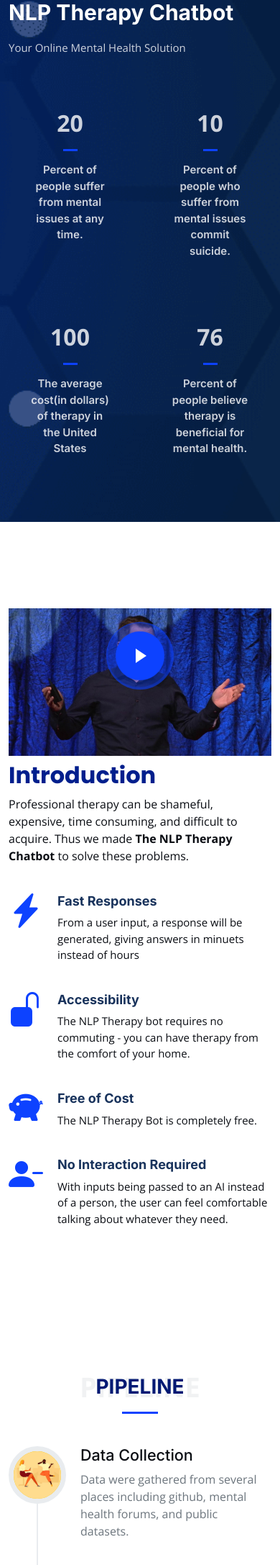
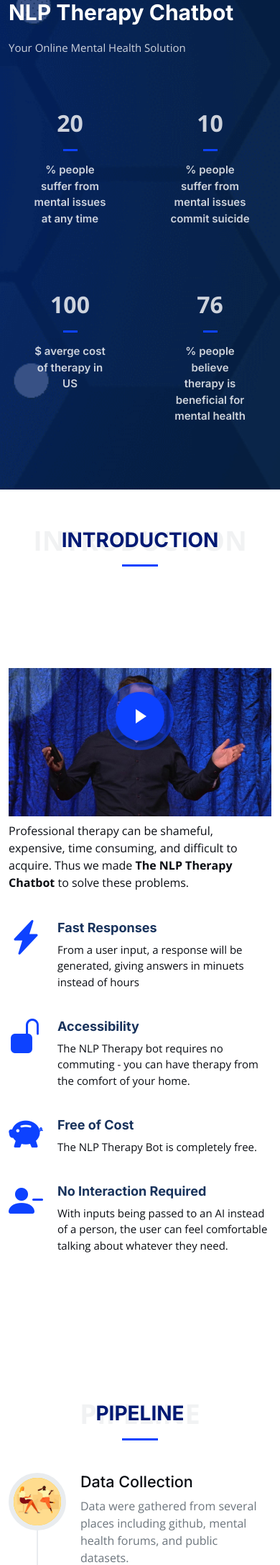
Before and after one commit to cmou2/C2022-BatchC-nlp-masked_gorillas, a Flask app: page / in a window 390 px wide. Shown: the part 436-2610 px from the top of the page at 72% size. Run offline with Flask 2, Linux system fonts and the light colour scheme; some libraries are stand-ins or nearby versions.

Commit message:
Second Commit

```diff
--- a/app/main.py
+++ b/app/main.py
@@ -3,7 +3,7 @@ from flask import Flask, render_template, request, redirect, url_for
 from utils import get_base_url
 import openai
 import requests
-openai.api_key = "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"
+openai.api_key = "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"
 from nltk.tokenize import sent_tokenize
 
 # setup the webserver
--- a/app/templates/index.html
+++ b/app/templates/index.html
@@ -6,8 +6,9 @@
     <title> NLP Therapy Chatbot </title>
     <meta content="" name="description">
     <meta content="" name="keywords">
-    <!-- Favicons -->
-    <link href="{{url_for('static', filename = 'assets/img/favicon.png'         )}}" rel="icon">
+    <!-- Favicons
+    <link href="{{url_for('static', filename = 'assets/img/favicon.png'         )}}" rel="icon">-->
+    <link rel="icon" sizes="192x192" href="https://static.wixstatic.com/media/12b467_a4ceef0f338c41c7885cb083ea36a00f%7Emv2_d_1742_1743_s_2.png/v1/fill/w_32%2Ch_32%2Clg_1%2Cusm_0.66_1.00_0.01/12b467_a4ceef0f338c41c7885cb083ea36a00f%7Emv2_d_1742_1743_s_2.png">
     <link href="{{url_for('static', filename = 'assets/img/apple-touch-icon.png')}}" rel="apple-touch-icon">
     <!-- Google Fonts -->
     <link href="https://fonts.googleapis.com" rel="preconnect">
@@ -95,7 +99,7 @@
                   <span class="purecounter" data-purecounter-duration="1"
                   data-purecounter-end="20" data-purecounter-start="0"></span>
                   <p>
-                    Percent of people suffer from mental issues at any time.
+                    % people suffer from mental issues at any time
                   </p>
                 </div>
               </div>
@@ -106,7 +110,7 @@
                   <span class="purecounter" data-purecounter-duration="1"
                   data-purecounter-end="10" data-purecounter-start="0"></span>
                   <p>
-                    Percent of people who suffer from mental issues commit suicide.
+                    % people suffer from mental issues commit suicide
                   </p>
                 </div>
               </div>
@@ -117,8 +121,7 @@
                   <span class="purecounter" data-purecounter-duration="1"
                   data-purecounter-end="100" data-purecounter-start="0"></span>
                   <p>
-                    The average cost(in dollars) of therapy in the United
-                    States
+                    $ averge cost of therapy in US
                   </p>
                 </div>
               </div>
@@ -129,7 +132,7 @@
                   <span class="purecounter" data-purecounter-duration="1"
                   data-purecounter-end="76" data-purecounter-start="0"></span>
                   <p>
-                    Percent of people believe therapy is beneficial for mental health.
+                    % people believe therapy is beneficial for mental health
                   </p>
                 </div>
               </div>
@@ -148,9 +151,17 @@
     <main id="main">
       <!-- ======= About Us Section Team 2======= -->
       <section class="about pt-0" id="about">
+        <br>
         <div class="container" data-aos="fade-up">
+          <div class="section-header">
+              <span>Introduction</span>
+                <h2>
+                  Introduction
+                </h2>
+           </div>
           <br>
-          <br>
+
+
 
           <div class="row gy-2">
             <div class=
@@ -164,9 +175,7 @@
             </div>
 
             <div class="col-lg-6 content order-last order-lg-first">
-              <h3>
-                Introduction
-              </h3>
+
 
               <p>
                 Professional therapy can be shameful, expensive, time consuming, and difficult to acquire. Thus we made <b>The NLP Therapy Chatbot</b> to solve these problems.
@@ -442,13 +451,13 @@
 
         <div class="row gy-4 align-items-center features-item" data-aos="fade-up">
 
-          <div class="col-md-4">
-            <img src="{{url_for('static', filename = 'assets/img/logos/other-openai-thing.png')}}" class="img-fluid" alt="">
+          <div class="col-md-5">
+            <img src="{{url_for('static', filename = 'assets/img/other-openai-thing-2.png')}}" class="img-fluid" alt="">
           </div>
           <div class="col-md-7">
             <h3>What is GPT-3?</h3>
             <p class="fst-italic">
-              GTP-3 is a neural network made by Open-AI capable of generating text
+              GPT-3 is a neural network made by Open-AI capable of generating text
             </p>
             <ul>
               <li><i class="bi bi-check"></i> Created by Open-AI</li>
@@ -458,20 +467,38 @@
         </div><!-- Features Item -->
 
         <div class="row gy-4 align-items-center features-item" data-aos="fade-up">
-          <div class="col-md-2 order-1 order-md-2">
-            <img src="{{url_for('static', filename = 'assets/img/logos/openai-question.png')}}" class="img-fluid" alt="">
+          <div class="col-md-5 order-1 order-md-2">
+            <img src="{{url_for('static', filename = 'assets/img/GPTvsBERT.png')}}" class="img-fluid" alt="">
           </div>
           <div class="col-md-7 order-2 order-md-1">
             <h3>Why are we using GPT-3?</h3>
-            <p>
-              GPT-3 is a cutting edge artificial intelligent model that we used to train our model.  However, it is an expensive model and had long training times, but it was worth the quality.
-            </p>
+
+
+
+<ul>
+  <li>GPT-3 is a <b>cutting edge artificial intelligence model</b> that we used to train our model.  </li>
+  <div style="margin-left:30px">
+    <li><i class="bi bi-check"></i>It is an <b>expensive model</b> and had <b>long training times.</b> </li>
+    <li><i class="bi bi-check"></i>In the end, <b>it was worth the quality.</b>  </li>
+  </div>
+ <li>GPT-3 is not the only model on the market.  </li>
+  <br>
+  <li>Another one, named <b>BERT</b>, is good at sentiment analysis and name entity recognition.</li>
+  <div style="margin-left:30px">
+     <li><i class="bi bi-check"></i>(i.e., determining whether amazon reviews are positive or negative)</li>
+    <li><i class="bi bi-check"></i><b>However, it isn't good at text generation. </b> </li>
+  </div>
+
+  <li>GPT-3 model is one of the <b>best models</b> for text generation, so we used it to generate a response to <b>help the user</b> with their problems.</li>
+
+</ul>
+
           </div>
         </div><!-- Features Item -->
 
         <div class="row gy-4 align-items-center features-item" data-aos="fade-up">
-          <div class="col-md-2">
-            <img src="{{url_for('static', filename = 'assets/img/logos/openai-training.png')}}" class="img-fluid" alt="">
+          <div class="col-md-5">
+            <img src="{{url_for('static', filename = 'assets/img/openai-training-2.png')}}" class="img-fluid" alt="">
           </div>
           <div class="col-md-7">
             <h3>Training GPT-3</h3>
@@ -719,23 +746,23 @@
       </section>
             <div class="container" data-aos="fade-up">
           <div class="section-header">
-            <span>About Us</span>
+            <span>Testimonials</span>
             <h2>
-              About Us
+              Testimonials
             </h2>
           </div>
         </div>
       <!-- End References Section -->
       <!-- ======= Testimonials Section ======= -->
 
-      <section class="testimonials" id="testimonials" style="background-image:url({{url_for('static',filename='assets/img/chicago-skyline-rosanne-jordan.webp')}})">
+      <section class="testimonials" id="our-team" style="background-image:url({{url_for('static',filename='assets/img/chicago-skyline-rosanne-jordan.webp')}})">
         <div class="container">
           <div class="slides-1 swiper" data-aos="fade-up">
             <div class="swiper-wrapper">
               <div class="swiper-slide">
                 <div class="testimonial-item">
                   <img alt="" class="testimonial-img" src=
-                  "{{url_for('static', filename = 'assets/img/testimonials/testimonials-1.jpg')}}">
+                  "{{url_for('static', filename = 'assets/img/testimonials/testimonials-Jonathan.jpeg')}}">
                   <h3>
                     Chunjiang Mou
                   </h3>
@@ -752,7 +779,8 @@
                   </div>
 
                   <p>
-                    About Me Section
+                    <i class="bi bi-quote quote-icon-left"></i> I had a wonderful time in Batch C. My students are talented, innovative, and motivated. So proud of you! <i class=
+                    "bi bi-quote quote-icon-right"></i>
                   </p>
                 </div>
               </div>
@@ -832,10 +857,12 @@
                     "bi bi-star-fill"></i><i class=
                     "bi bi-star-fill"></i><i class="bi bi-star-fill"></i>
                   </div>
+                  <p>
+                  <i class="bi bi-quote quote-icon-left"></i>
+                    My experience at AI Camp was GREAT! I really enjoyed learning about AI and creating our chatbot. It was truly an amazing experience.<i class="bi bi-quote quote-icon-right"></i>
+                  </p>
 
-                  <p>
-                    About Me
-                  </p>
+
                 </div>
               </div>
               <!-- End testimonial item -->
```
Also changed, not shown: other parts of app/templates/index.html (+11 -15 lines), app/templates/get-a-quote.html (+26 -74 lines), app/static/assets/img/GPTvsBERT.png (added), app/static/assets/img/logos/openai-question-2.png (added), app/static/assets/img/logos/openai-training-2.png (added), app/static/assets/img/logos/other-openai-thing-2.png (added), app/static/assets/img/openai-training-2.png (added), 9 other files.
